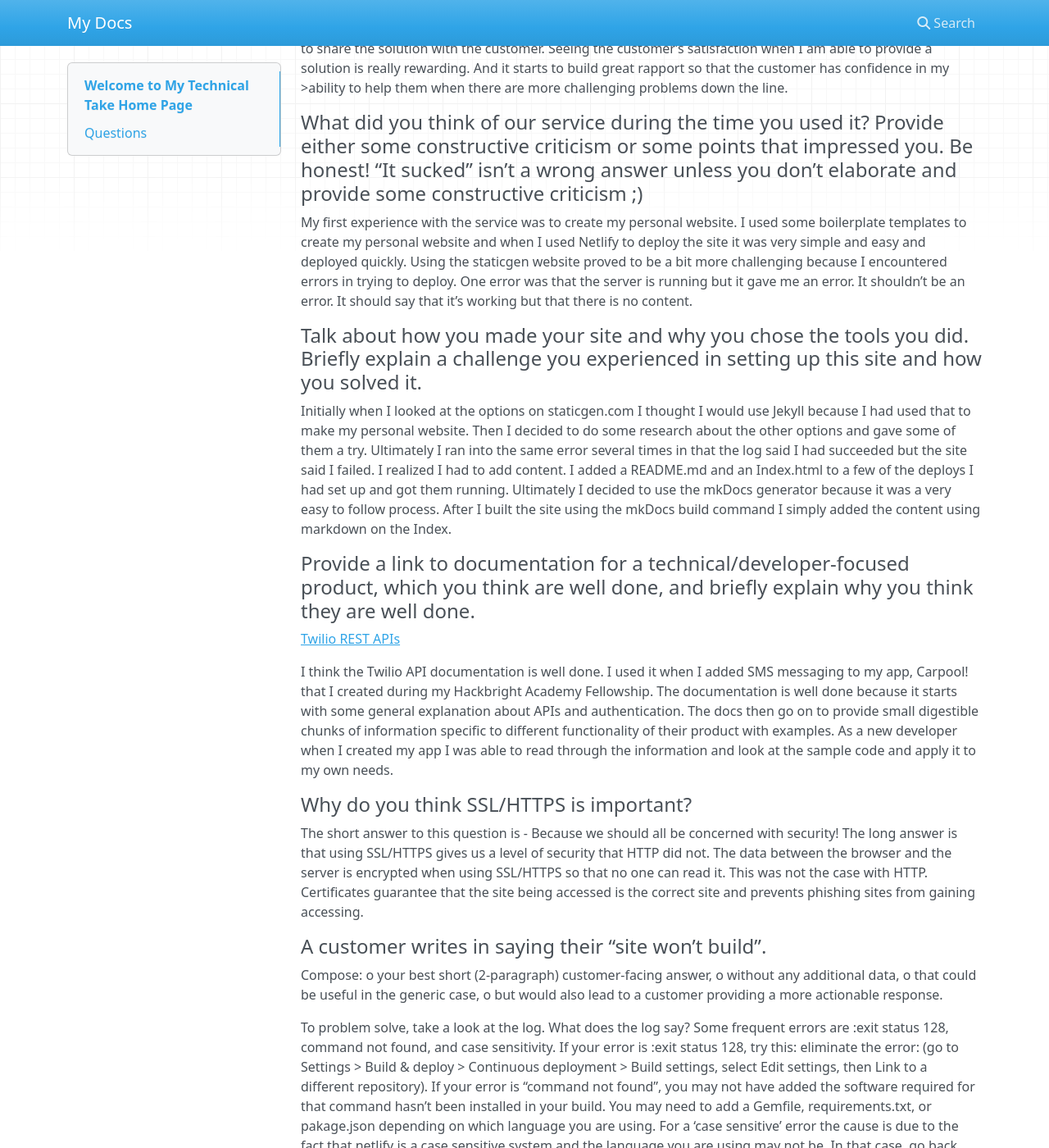
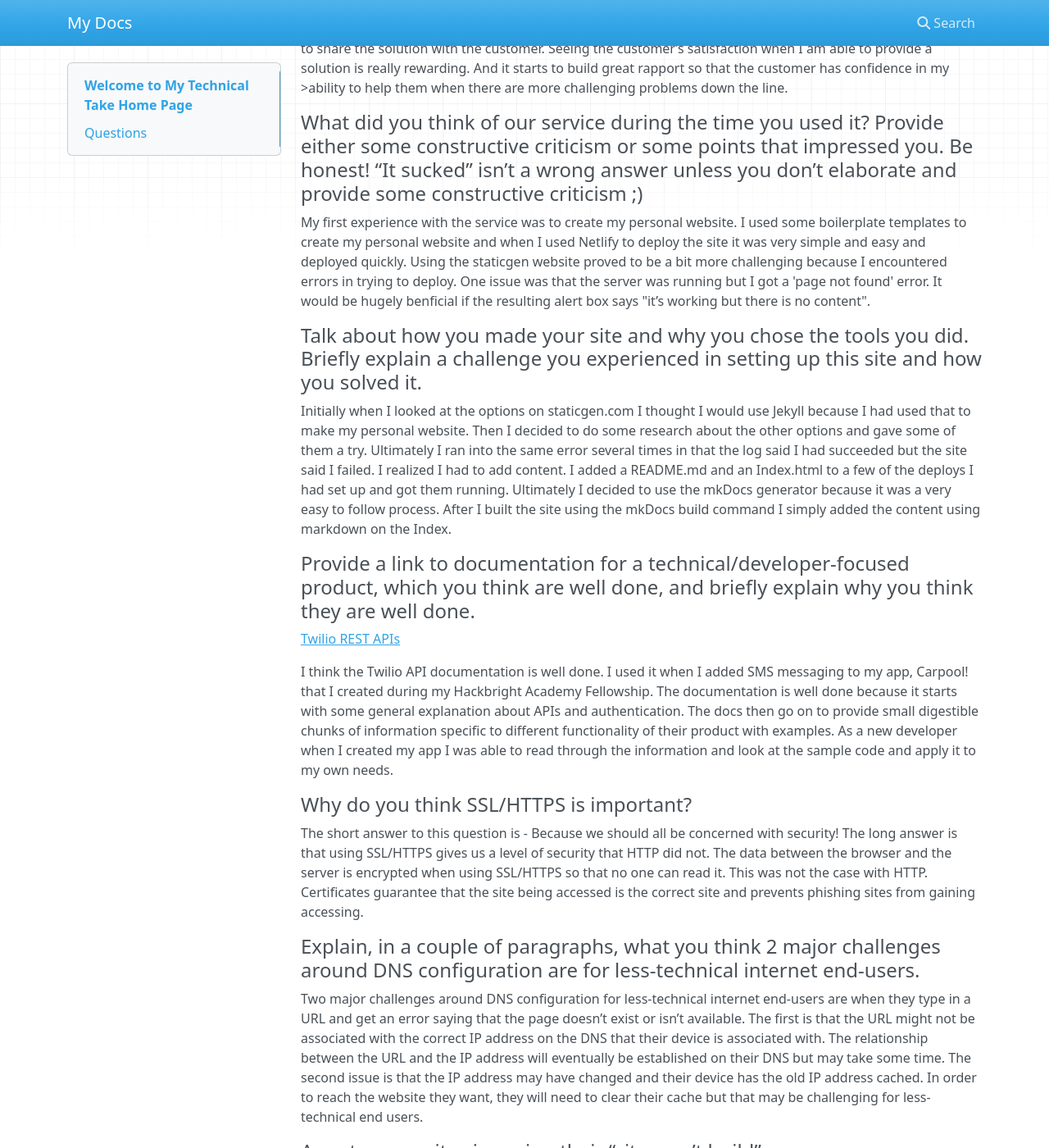
Before and after one commit to julie-norris/mkdocs-base, an MkDocs documentation site: the page built from docs/index.md, in a window 1280 px wide and 1400 px high, scrolled down 723 px. Shown: the whole window at 82% size. Built offline with MkDocs 1.6.1, drawn with Linux system fonts in a browser that asks for light colours; nearby versions of some CDN libraries; some of the changed text lies outside the part shown.

Commit message:
Update index.md

```diff
--- a/docs/index.md
+++ b/docs/index.md
@@ -32,7 +32,7 @@ My favorite thing about providing technical support is finding the answer to the
 #### What did you think of our service during the time you used it?  Provide either some constructive criticism or some points that impressed you.  Be honest!  “It sucked” isn’t a wrong answer unless you don’t elaborate and provide some constructive criticism ;)
 
 My first experience with the service was to create my personal website.  I used some boilerplate templates to create my personal website and when I used Netlify to deploy the site it was very simple and easy and deployed quickly.
-Using the staticgen website proved to be a bit more challenging because I encountered errors in trying to deploy.  One error was that the server is running but it gave me an error. It shouldn’t be an error. It should say that it’s working but that there is no content.
+Using the staticgen website proved to be a bit more challenging because I encountered errors in trying to deploy.  One issue was that the server was running but I got a 'page not found' error. It would be hugely benficial if the resulting alert box says "it’s working but there is no content".
 
 
 
@@ -55,6 +55,11 @@ The short answer to this question is - Because we should all be concerned with s
 
 
 
+#### Explain, in a couple of paragraphs, what you think 2 major challenges around DNS configuration are for less-technical internet end-users.
+Two major challenges around DNS configuration for less-technical internet end-users are when they type in a URL and get an error saying that the page doesn’t exist or isn’t available. The first is that the URL might not be associated with the correct IP address on the DNS that their device is associated with. The relationship between the URL and the IP address will eventually be established on their DNS but may take some time. The second issue is that the IP address may have changed and their device has the old IP address cached. In order to reach the website they want, they will need to clear their cache but that may be challenging for less-technical end users.
+
+
+
 #### A customer writes in saying their “site won’t build”.
 Compose:
 o	your best short (2-paragraph) customer-facing answer,
@@ -64,3 +69,17 @@ o	but would also lead to a customer providing a more actionable response.
 
 To problem solve, take a look at the log. What does the log say? Some frequent errors are :exit status 128, command not found, and case sensitivity. If your error is :exit status 128, try this: eliminate the error: (go to Settings > Build & deploy > Continuous deployment > Build settings, select Edit settings, then Link to a different repository). If your error is “command not found”, you may not have added the software required for that command hasn’t been installed in your build. You may need to add a Gemfile, requirements.txt, or pakage.json depending on which language you are using. For a ‘case sensitive’ error the cause is due to the fact that netlify is a case sensitive system and the language you are using may not be. In that case, go back and check the consistency of your code in regards to upper and lower case letters. You will have to remove the file and then add it again.
 If this information doesn’t get the desired results, retrace your steps to determine what you were trying to do at the point in your project when you got the error, what error you got, and exactly what is happening.
+
+
+
+#### (optional/bonus) Can you set up a redirect from “/netlify/anything” to https://www.google.com/search?q=anything ?
+In JavaScript these three lines would execute the redirect correctly:
+
+things = location.pathname.split('/');
+    anything = things[things.length-1];
+    location.replace("https://www.google.com/search?q=" + anything);
+
+
+
+#### (optional/bonus) Could you give us a suggestion to improve this test or the job posting?
+The previous question is confusing because it is unclear if you are asking for a redirect from one specific ‘anything’ to another specific ‘anything’ , ie. a hard coded path, or to a general ‘anything’, ie. a variable path.
```
